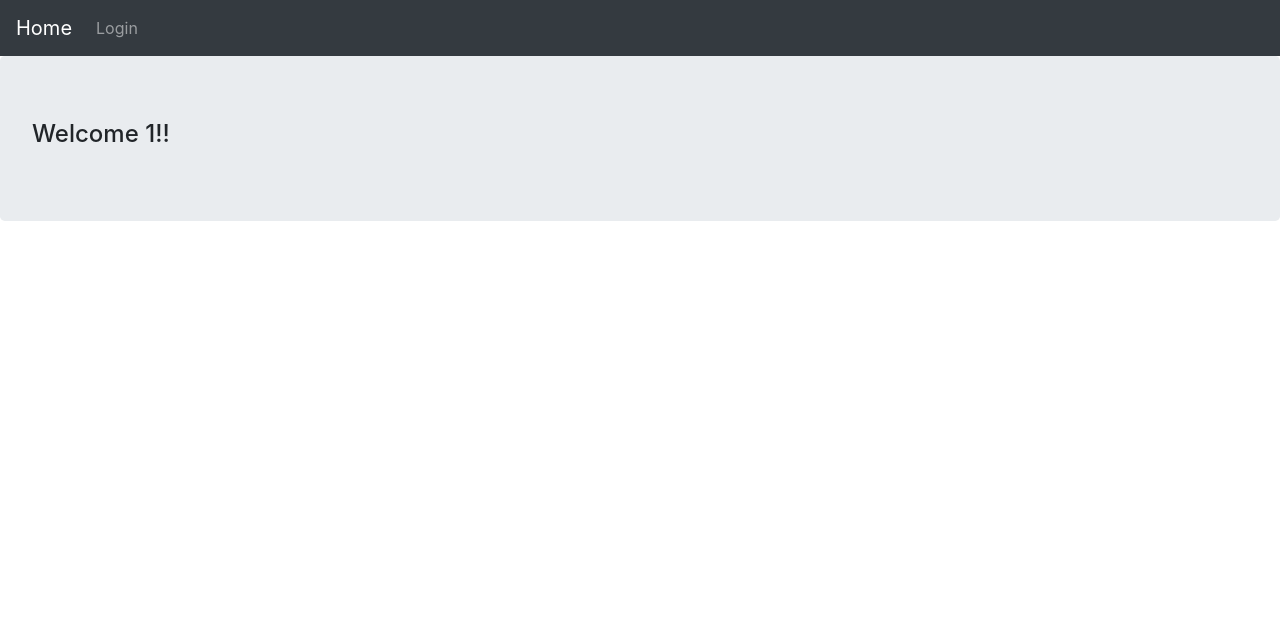
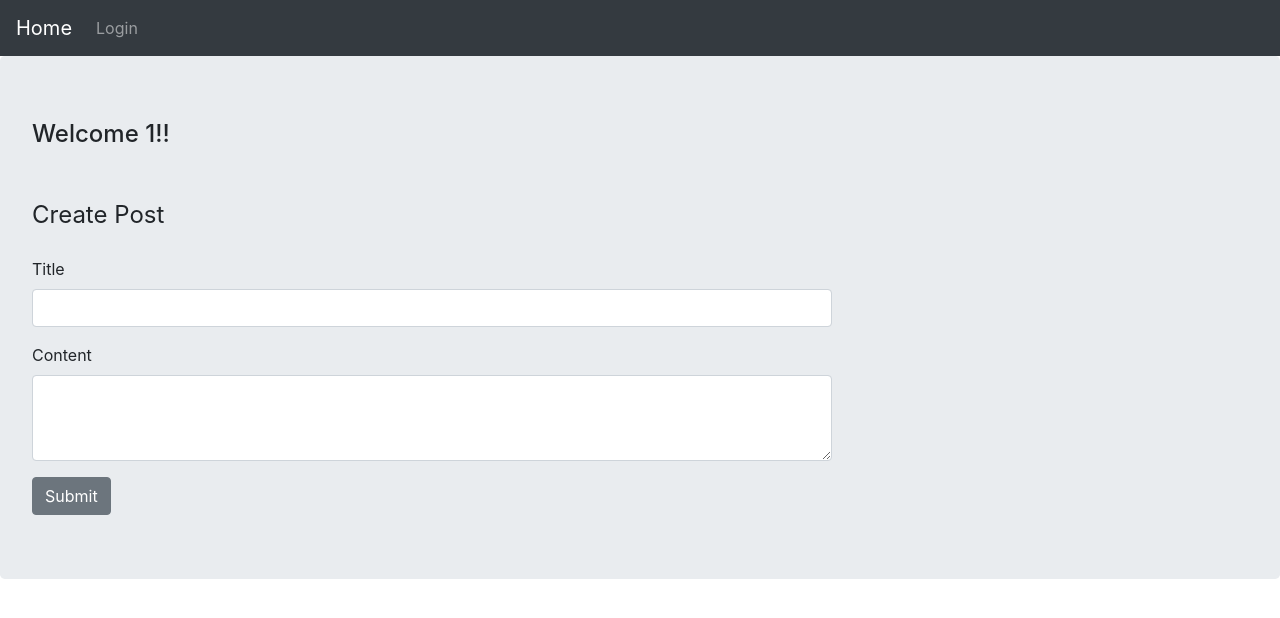
Before and after one commit to BrightAmaury/react-wordpress, a React app: page /dashboard/1 in a window 1280 px wide. Shown: the top 618 px of the page. Built offline with nearby package versions, Linux system fonts and the light colour scheme; no server answers.

Commit message:
Add Create Post component

```diff
--- /dev/null
+++ b/src/components/CreatePost.js
@@ -0,0 +1,100 @@
+import React from 'react';
+import axios from 'axios';
+import Loader from '../loader.gif';
+
+class CreatePost extends React.Component {
+
+	constructor( props ) {
+		super( props );
+
+		this.state = {
+			title: '',
+			content: '',
+			userID: '',
+			token: '',
+			postCreated: false,
+			message: '',
+			loading: false
+		}
+	}
+
+	createMarkup = ( data ) => ({
+		__html: data
+	});
+
+	handleInputChange = ( event ) => {
+		this.setState({ [event.target.name]: event.target.value });
+	};
+
+	handleFormSubmit = ( event ) => {
+		event.preventDefault();
+		this.setState( { loading: true } );
+
+		const formData = {
+			author: this.state.userID,
+			title: this.state.title,
+			content: this.state.content,
+			status: 'publish'
+		};
+
+		const wordPressSiteUrl = 'http://localhost:8888/wordpress';
+		const authToken = localStorage.getItem( 'token' );
+
+		/**
+		 * Make a post request to node server route '/create-post',
+		 * to create a new post on WordPress
+		 */
+		axios.post( `${wordPressSiteUrl}/wp-json/wp/v2/posts`, formData, {
+			headers: {
+				'Content-Type': 'application/json',
+				'Authorization': `Bearer ${authToken}`
+			}
+		} )
+			.then( res => {
+				this.setState( {
+					loading: false,
+					postCreated: !! res.data.id,
+					message: res.data.id ? 'New Post Created' : ''
+				} );
+			} )
+			.catch( err => {
+				this.setState( { loading: false, message: err.response.data.message } );
+			} );
+	};
+
+	componentDidMount() {
+		const userID = localStorage.getItem( 'userID' );
+		const token = localStorage.getItem( 'token' );
+		this.setState( { userID, token } );
+	}
+
+	render() {
+
+		const { loading, message, postCreated } = this.state;
+
+		return(
+			<form onSubmit={ this.handleFormSubmit } className="mt-5" style={{maxWidth: '800px'}}>
+				<fieldset>
+					<legend className="mb-4">Create Post</legend>
+
+					{ message && <div className={ `alert ${ postCreated ? 'alert-success' : 'alert-danger' }` } dangerouslySetInnerHTML={ this.createMarkup( message ) }/> }
+
+					<div className="form-group">
+						<label htmlFor="title">Title</label>
+
+						<input type="text" name="title" onChange={ this.handleInputChange } className="form-control" id="title"/>
+
+					</div>
+					<div className="form-group">
+						<label htmlFor="content">Content</label>
+						<textarea name="content" className="form-control" onChange={ this.handleInputChange } id="content" rows="3"/>
+					</div>
+
+					<button type="submit" className="btn btn-secondary">Submit</button>
+				</fieldset>
+				{ loading && <img className="loader" src={Loader} alt="Loader"/> }
+			</form>
+		)
+	}
+}
+export default CreatePost;
--- a/src/components/Dashboard.js
+++ b/src/components/Dashboard.js
@@ -1,32 +1,12 @@
 import React from 'react';
 import Navbar from "./Navbar";
+import CreatePost from "./CreatePost";
 
 class Dashboard extends React.Component {
 
 	constructor( props ) {
 		super( props );
 	}
-
-	componentDidMount() {
-		const siteUrl = 'http://localhost:8888/wordpress';
-		fetch( `${siteUrl}/wp-json/wp/v2/posts`, {
-			method: 'POST',
-			headers: {
-				'Accept': 'application/json',
-				'Content-Type': 'application/json',
-				'Authorization': `Bearer ${localStorage.getItem('token')}`
-			},
-			body: JSON.stringify( { title: 'Hello', content: 'content' } )
-		} )
-			.then( ( res ) => {
-				res.json()
-					.then( ( data ) => {
-						console.warn( 'came', data );
-
-					} )
-			} )
-			.catch( err => console.warn( err ) );
-	};
 
 
 	render() {
@@ -36,6 +16,7 @@ class Dashboard extends React.Component {
 				<Navbar/>
 				<div className="jumbotron">
 					<h4>Welcome {this.props.userName && this.props.userName }!!</h4>
+					<CreatePost/>
 				</div>
 			</React.Fragment>
 		)
--- a/src/components/Login.js
+++ b/src/components/Login.js
@@ -1,6 +1,7 @@
 import React from 'react';
 import Navbar from "./Navbar";
 import { Redirect } from "@reach/router";
+import Loader from "../loader.gif";
 
 class Login extends React.Component {
 
@@ -109,7 +110,7 @@ class Login extends React.Component {
 							</label>
 							<br/>
 							<button className="btn btn-primary mb-3" type="submit">Login</button>
-							<p>{ loading && 'Processing...' }</p>
+							{ loading && <img className="loader" src={Loader} alt="Loader"/> }
 						</form>
 					</div>
 				</React.Fragment>
--- a/src/style.css
+++ b/src/style.css
@@ -0,0 +1,17 @@
+.loader {
+	position: absolute;
+	left: 0;
+	right: 0;
+	top: 0;
+	bottom: 0;
+	margin: auto;
+	width: 100px;
+}
+
+.posts-container {
+	margin-left: 16px;
+}
+
+.post-content img{
+	width: 100%;
+}
--- a/webpack.config.js
+++ b/webpack.config.js
@@ -22,14 +22,9 @@ module.exports = {
 				use: ['style-loader', 'css-loader'],
 			},
 			{
-				test: /\.(png|jp?g|svg)$/,
+				test: /\.(png|jp?g|svg|gif)$/,
 				use: [{
-					loader: "file-loader",
-					options: {
-						name: '[name].[ext]',
-						outputPath: 'images/',
-						publicPath: 'images/'
-					}
+					loader: "file-loader"
 				}]
 			}
 		]
```
Also changed, not shown: src/loader.gif (added), 1 other file (tests, documents, lock files or other folders).
